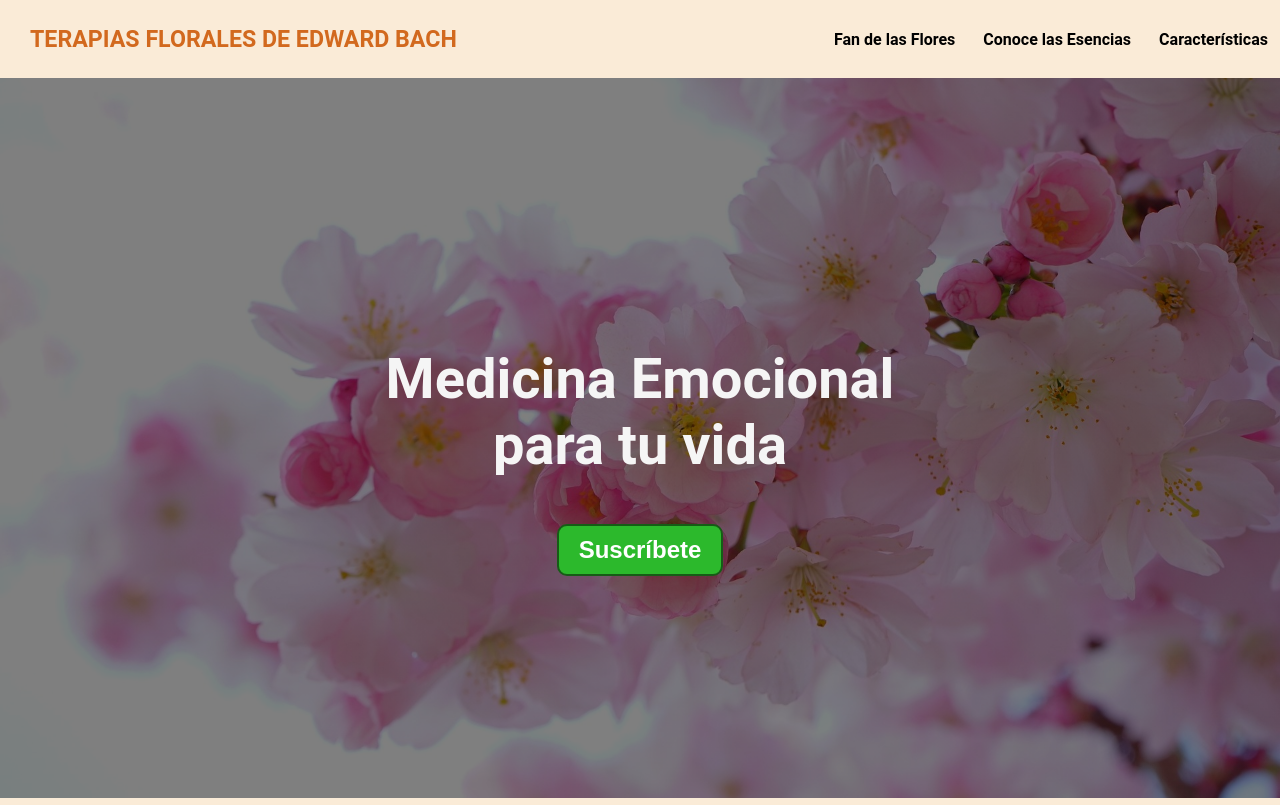
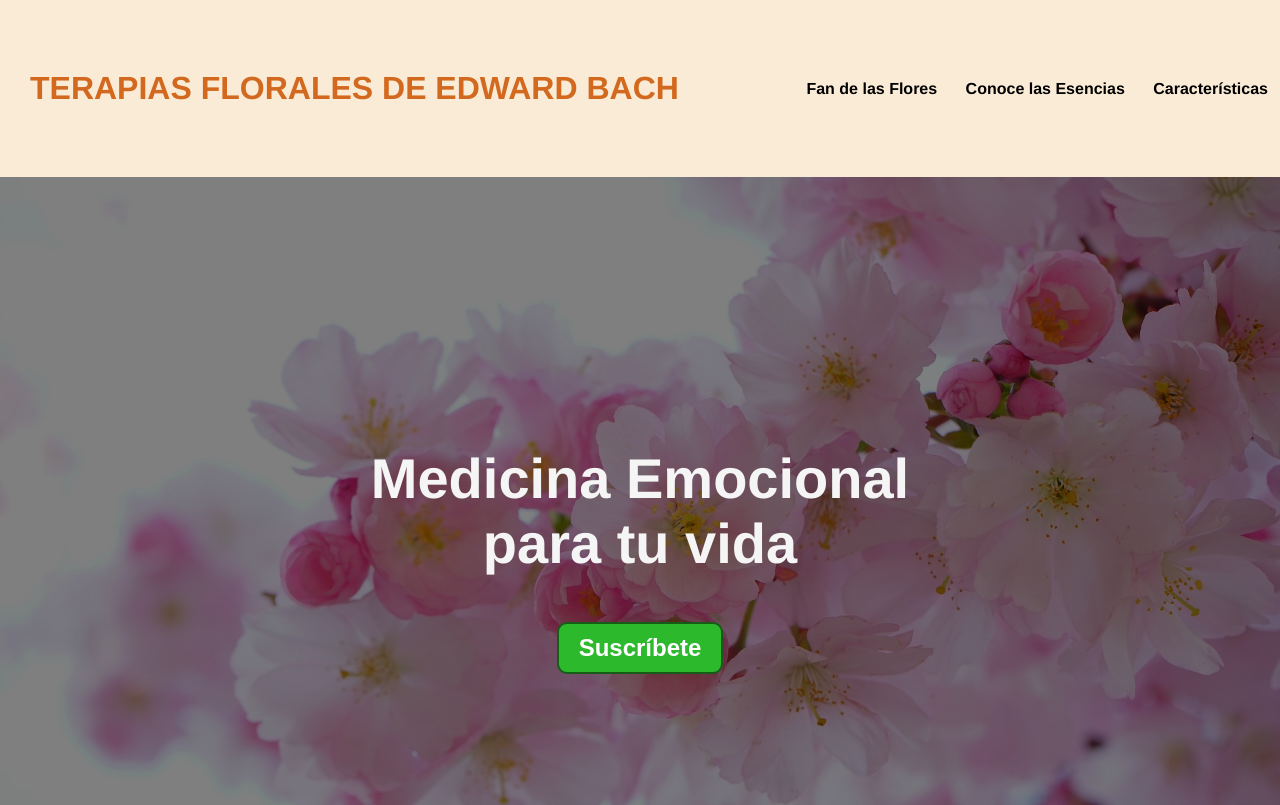
Before and after one commit to Ngel07/esencias-bach, a plain HTML site: page index.html in a window 1280 px wide. Shown: the top 805 px of the page. Drawn offline with Linux system fonts and the light colour scheme.

Commit message:
he realizado ajustes en el tamaño y vista del head y tipografia

```diff
--- a/index.css
+++ b/index.css
@@ -7,7 +7,7 @@ html{
 }
 
 body{
-    font-family: 'Roboto',sans sherif;
+    font-family: 'Helvetica',sans-serif;
     margin: 0;
 }
 
@@ -16,7 +16,7 @@ h2{font-size: 2.7em;}
 h3{font-size: 2em;}
 p{font-size: 1.25em;}
 ul{list-style: none;}
-li{font-size: 1.25;}
+li{font-size: 1.25em;}
 
 button{
     font-size: 1.5em;
@@ -47,11 +47,11 @@ header{
 }
 header .logo{
     margin: 0;
-    padding:25px 30px;
+    padding:70px 30px;
     text-align: center;
     color:chocolate;
     font-weight: bold;
-    font-size: 1.45em;
+    font-size: 2em;
 }
 
 header .container{
@@ -69,7 +69,7 @@ header .nav{
 }
 
 header a {
-    padding: 3px 12px;
+    padding: 5px 12px;
     text-decoration: none;
     font-weight: bold;
     color:black;
--- a/index.html
+++ b/index.html
@@ -3,7 +3,7 @@
 <head>
     <meta charset="UTF-8">
     <meta http-equiv="X-UA-Compatible" content="IE=edge">
-    <meta name="viewport" content="width=device-width, initial-scale=1.0">
+    <meta name="viewport" content="width=device-width, initial-scale=0">
     <title>Terapias Florales ED Bach</title>
     <link rel="stylesheet" href="index.css">
 </head>
@@ -12,7 +12,7 @@
         <div class="container">
             <p class="logo">TERAPIAS FLORALES DE EDWARD BACH</p>
             <nav>
-                <a href="#Fan-de-las-Flores">Fan de las Flores</a>
+                <a href="Fan-de-las-Flores">Fan de las Flores</a>
                 <a href="#Esencias">Conoce las Esencias</a>
                 <a href="#caracteristicas">Características</a>
             </nav>
```
